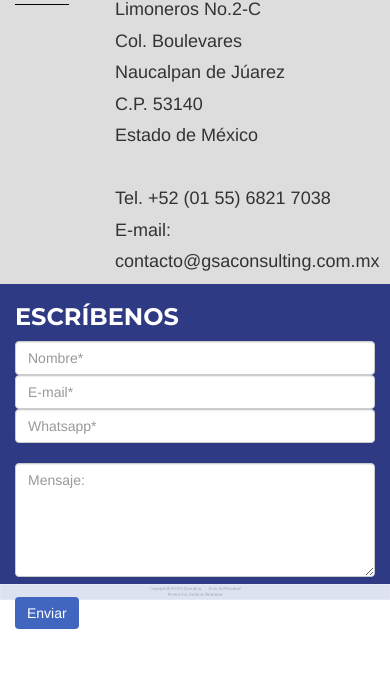
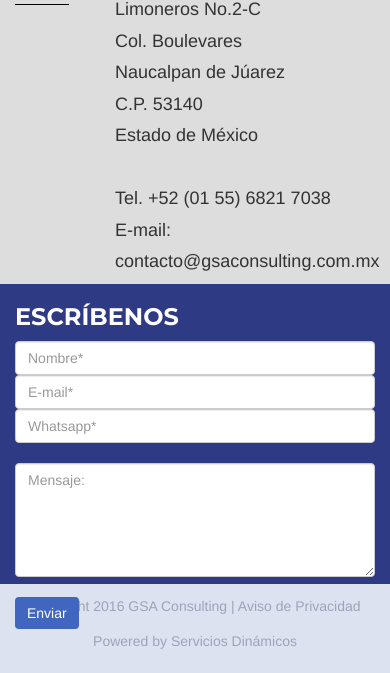
Before and after one commit to fernandoachach/gsa, a plain HTML site: page index.html in a window 390 px wide. Shown: the part 2931-3604 px from the top of the page. Before the commit the page ends 3580 px from the top, so only its background shows below. Drawn offline with nearby package versions, Linux system fonts and the light colour scheme; a web font is replaced by a local one.

Commit message:
V 2.2
Corrección del footer

```diff
--- a/css/agency.css
+++ b/css/agency.css
@@ -366,8 +366,12 @@ body {
     margin-left: 15%;
 }
 
-.contenedor9{
-     background-image: url(../img/piedepagina.png);
+.footer{
+     background-color:#dde2f1;
+	 text-align:center;
+	 padding-top:10px;
+	 padding-bottom:10px;
+	 color:#9fa3b9;
 }
 
 .contenedor6{
--- a/index.html
+++ b/index.html
@@ -90,13 +90,13 @@
                         <a class="page-scroll" href="#services">INICIO</a>
                     </li>
                     <li>
-                        <a class="page-scroll" href="#portfolio">PROMOCIONES</a>
+                        <a class="page-scroll" href="#portfolio">SOLUCIONES</a>
                     </li>
                     <li>
-                        <a class="page-scroll" href="#about">SOLUCIONES</a>
+                        <a class="page-scroll" href="#about">CURSOS</a>
                     </li>
                     <li>
-                        <a class="page-scroll" href="#team">ATENCIÓN A CLIENTES</a>
+                        <a class="page-scroll" href="#team">COMPAÑIA</a>
                     </li>
                     <li>
                         <a class="page-scroll" href="#contact">CONTACTO</a>
@@ -330,18 +330,14 @@
 
 
 
-    <footer><img src="img/piedepagina.png" class="img-responsive picture" /></footer>
-
-    <section>
-        <div class="container-fluid">
-            <div class="row">
-                <div class="col-md-12 contenedor9">
-                </div>
-
-            </div>
 
 
-    </section>
+
+
+	 <div class="container-fluid footer">
+           <p>Copyright 2016 GSA Consulting | Aviso de Privacidad</p>
+		   <p>Powered by Servicios Dinámicos</p>
+     </div>
 
     <!-- jQuery -->
     <script src="js/jquery.js"></script>
```
